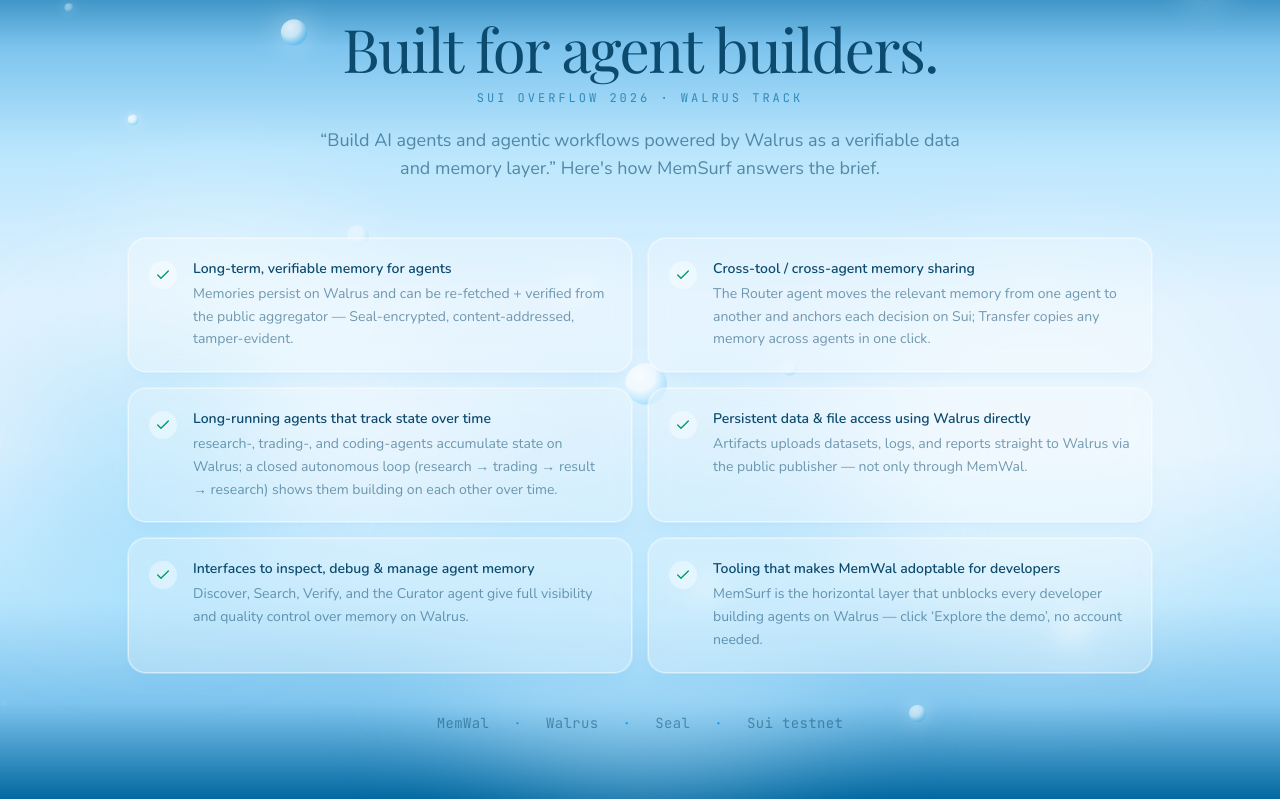
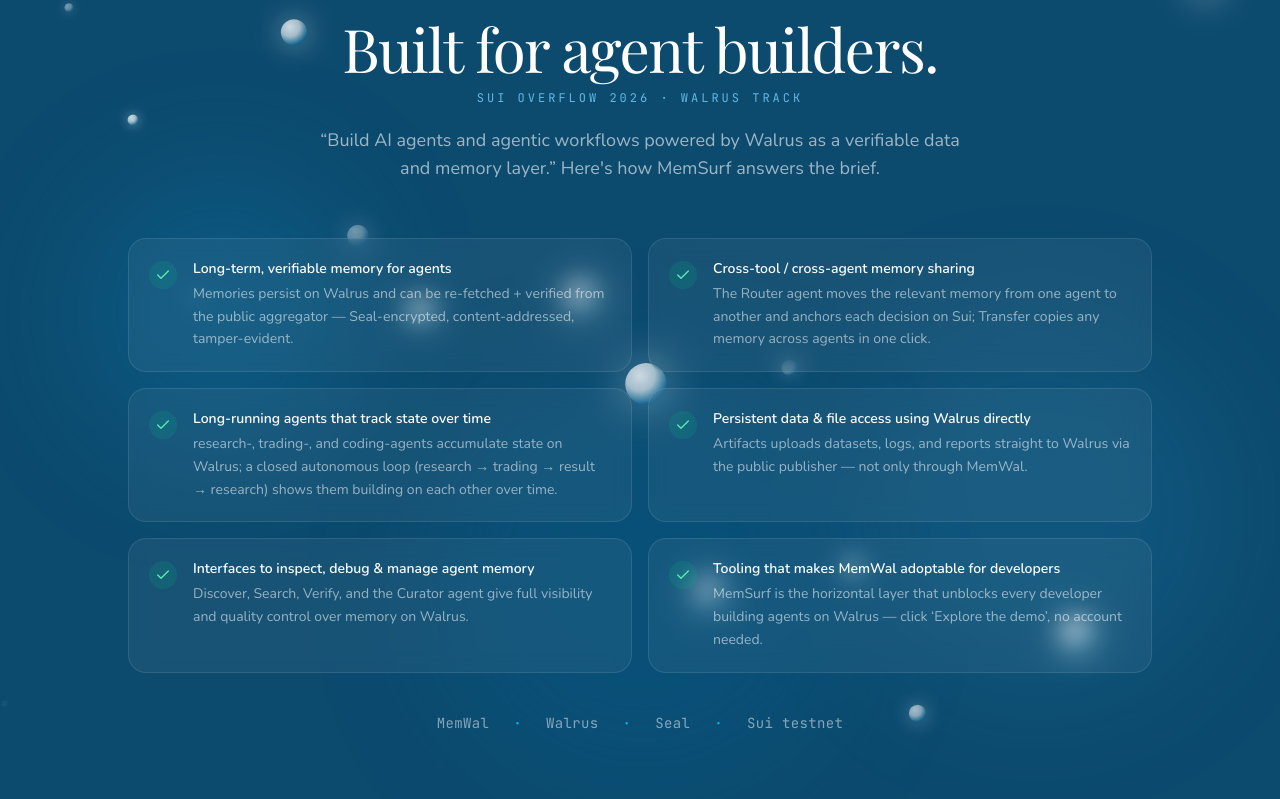
Before and after one commit to VincenImanuell/MemSurf, a Next.js app: page / in a window 1280 px wide. Shown: the part 4101-4900 px from the top of the page. Built offline with nearby package versions, Linux system fonts and the light colour scheme; a web font is replaced by a local one.

Commit message:
style(landing): make TrackFit section navy to match neighbors (no light-blue break)

```diff
--- a/src/components/landing/TrackFitSection.tsx
+++ b/src/components/landing/TrackFitSection.tsx
@@ -3,7 +3,7 @@
 import { motion } from "framer-motion";
 import { Check } from "lucide-react";
 
-// Soft, glowing bubbles that drift upward — iOS-blob vibe on the warm panel.
+// Soft, glowing bubbles that drift upward — iOS-blob vibe on the navy panel.
 function GlowBubbles() {
   return (
     <div className="absolute inset-0 overflow-hidden pointer-events-none">
@@ -70,13 +70,11 @@ const asks = [
 
 export function TrackFitSection() {
   return (
-    <section className="relative bg-[linear-gradient(to_bottom,#0C4A6E_0%,#0369A1_5%,#7DC4EE_15%,#BAE6FD_26%,#E0F2FE_42%,#E0F2FE_58%,#BAE6FD_74%,#7DC4EE_85%,#0369A1_95%,#0C4A6E_100%)] py-28 px-6 overflow-hidden">
-      {/* Soft glowy blobs — kept WITHIN the light mid-band (≈30%–65%) so they never
-          bleed into the navy fade at the top/bottom seams. */}
-      <div className="absolute top-[32%] left-[6%] w-72 h-72 rounded-full bg-white/40 blur-3xl pointer-events-none" />
-      <div className="absolute top-[38%] right-[4%] w-96 h-96 rounded-full bg-white/35 blur-3xl pointer-events-none" />
-      <div className="absolute top-[50%] left-[34%] w-[26rem] h-[26rem] rounded-full bg-ocean-light/50 blur-3xl pointer-events-none" />
-      <div className="absolute top-[46%] left-[2%] w-64 h-64 rounded-full bg-wave/25 blur-3xl pointer-events-none" />
+    <section className="relative bg-navy py-28 px-6 overflow-hidden">
+      {/* Subtle ocean glows on the navy field — match the sections above & below. */}
+      <div className="absolute top-[28%] left-[6%] w-72 h-72 rounded-full bg-ocean/15 blur-3xl pointer-events-none" />
+      <div className="absolute top-[44%] right-[4%] w-96 h-96 rounded-full bg-wave/10 blur-3xl pointer-events-none" />
+      <div className="absolute top-1/2 left-[34%] w-[26rem] h-[26rem] rounded-full bg-ocean-deep/20 blur-3xl pointer-events-none" />
       <GlowBubbles />
       <div className="relative z-10 max-w-5xl mx-auto">
         <motion.div
@@ -86,11 +84,11 @@ export function TrackFitSection() {
           transition={{ duration: 0.6 }}
           className="text-center mb-14"
         >
-          <h2 className="font-serif text-5xl lg:text-6xl tracking-tight text-navy mb-3">Built for agent builders.</h2>
-          <p className="font-mono text-xs tracking-[0.25em] uppercase text-ocean-deep/70 mb-5">
+          <h2 className="font-serif text-5xl lg:text-6xl tracking-tight text-white mb-3">Built for agent builders.</h2>
+          <p className="font-mono text-xs tracking-[0.25em] uppercase text-sky-300/80 mb-5">
             Sui Overflow 2026 · Walrus Track
           </p>
-          <p className="text-navy/60 text-lg font-light max-w-2xl mx-auto">
+          <p className="text-white/60 text-lg font-light max-w-2xl mx-auto">
             &ldquo;Build AI agents and agentic workflows powered by Walrus as a verifiable data and memory layer.&rdquo;
             Here&apos;s how MemSurf answers the brief.
           </p>
@@ -104,14 +102,14 @@ export function TrackFitSection() {
               whileInView={{ opacity: 1, y: 0 }}
               viewport={{ once: true }}
               transition={{ duration: 0.45, delay: (i % 2) * 0.08 }}
-              className="bg-white/25 backdrop-blur-md rounded-2xl border border-white/50 ring-1 ring-white/30 shadow-lg shadow-ocean/5 p-5 flex gap-4 hover:bg-white/40 hover:border-white/70 hover:shadow-xl hover:shadow-ocean/10 transition-all"
+              className="bg-white/5 backdrop-blur-md rounded-2xl border border-white/10 p-5 flex gap-4 hover:bg-white/[0.08] hover:border-white/20 transition-all"
             >
-              <div className="shrink-0 w-7 h-7 rounded-full bg-white/40 flex items-center justify-center mt-0.5">
-                <Check className="w-4 h-4 text-emerald-600" />
+              <div className="shrink-0 w-7 h-7 rounded-full bg-emerald-500/15 flex items-center justify-center mt-0.5">
+                <Check className="w-4 h-4 text-emerald-300" />
               </div>
               <div>
-                <h3 className="font-semibold text-navy text-sm mb-1">{a.ask}</h3>
-                <p className="text-navy/55 text-sm leading-relaxed">{a.how}</p>
+                <h3 className="font-semibold text-white text-sm mb-1">{a.ask}</h3>
+                <p className="text-white/55 text-sm leading-relaxed">{a.how}</p>
               </div>
             </motion.div>
           ))}
@@ -122,11 +120,11 @@ export function TrackFitSection() {
           whileInView={{ opacity: 1 }}
           viewport={{ once: true }}
           transition={{ duration: 0.6 }}
-          className="mt-10 flex flex-wrap items-center justify-center gap-x-6 gap-y-2 text-sm font-mono tracking-wide text-navy/50"
+          className="mt-10 flex flex-wrap items-center justify-center gap-x-6 gap-y-2 text-sm font-mono tracking-wide text-white/50"
         >
-          <span>MemWal</span><span className="text-ocean">·</span>
-          <span>Walrus</span><span className="text-ocean">·</span>
-          <span>Seal</span><span className="text-ocean">·</span>
+          <span>MemWal</span><span className="text-sky-400">·</span>
+          <span>Walrus</span><span className="text-sky-400">·</span>
+          <span>Seal</span><span className="text-sky-400">·</span>
           <span>Sui testnet</span>
         </motion.div>
       </div>
```
